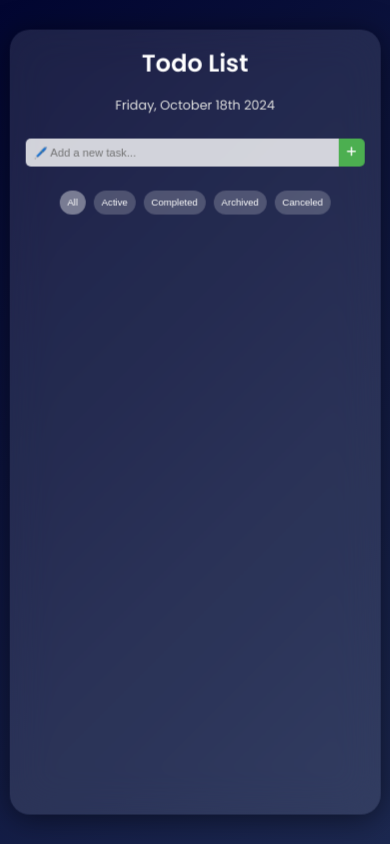
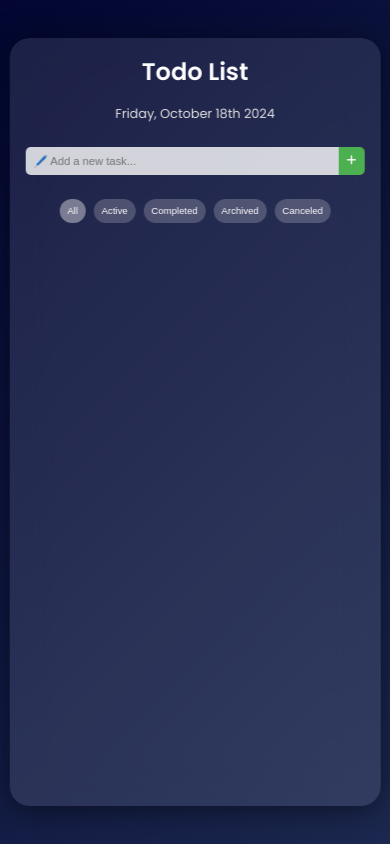
Before and after one commit to muhammedmuneerk/todoapp, a React (Create React App) app: page / in a window 390 px wide. Built offline with nearby package versions, Linux system fonts and the light colour scheme.

Commit message:
Update App css. v 1.1

```diff
--- a/src/App.css
+++ b/src/App.css
@@ -75,7 +75,7 @@ body {
   .app {
     padding: 1rem;
     width: 95%;
-    height: 93vh;
+    height: 91vh;
     font-size: 0.7rem;
   }
 }
```
